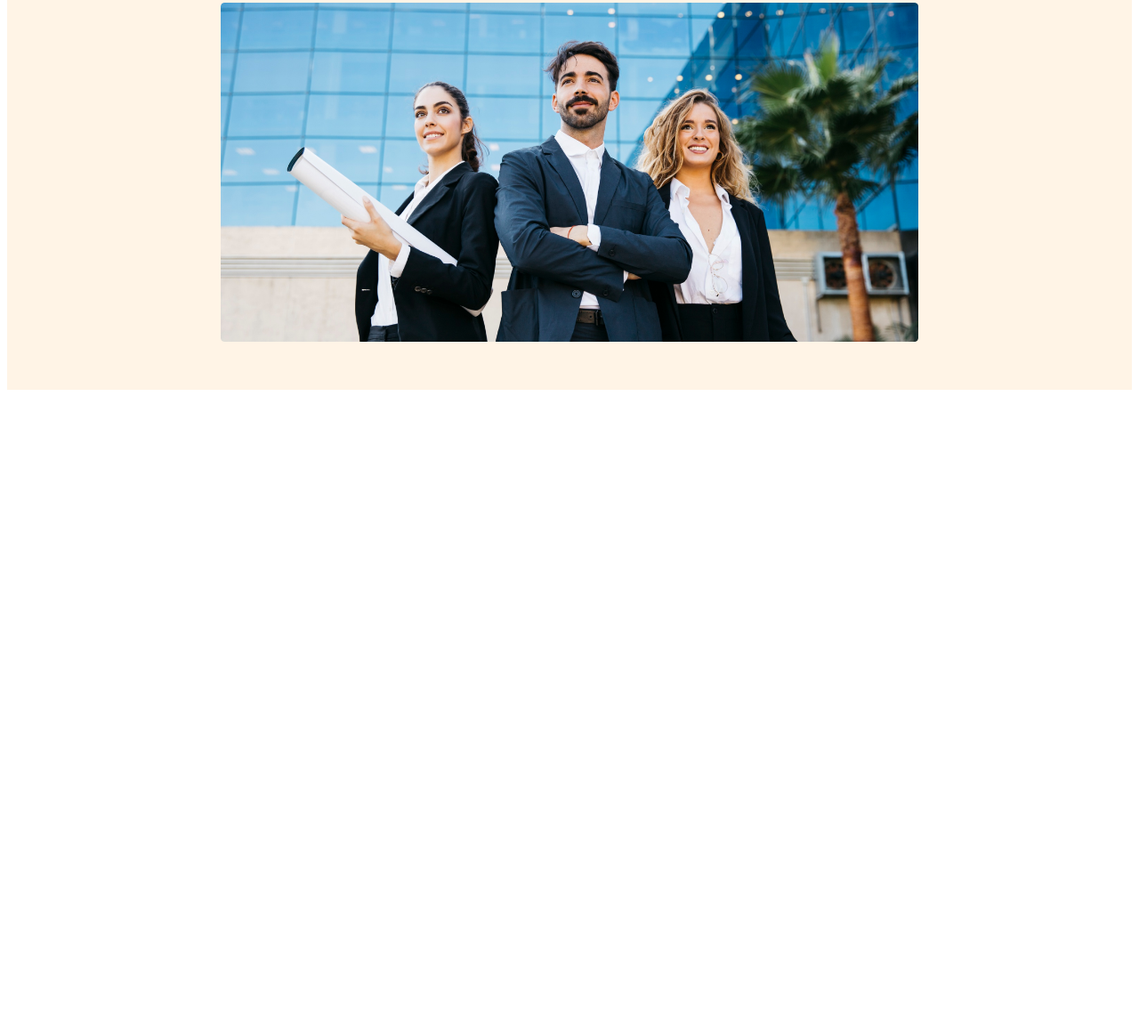
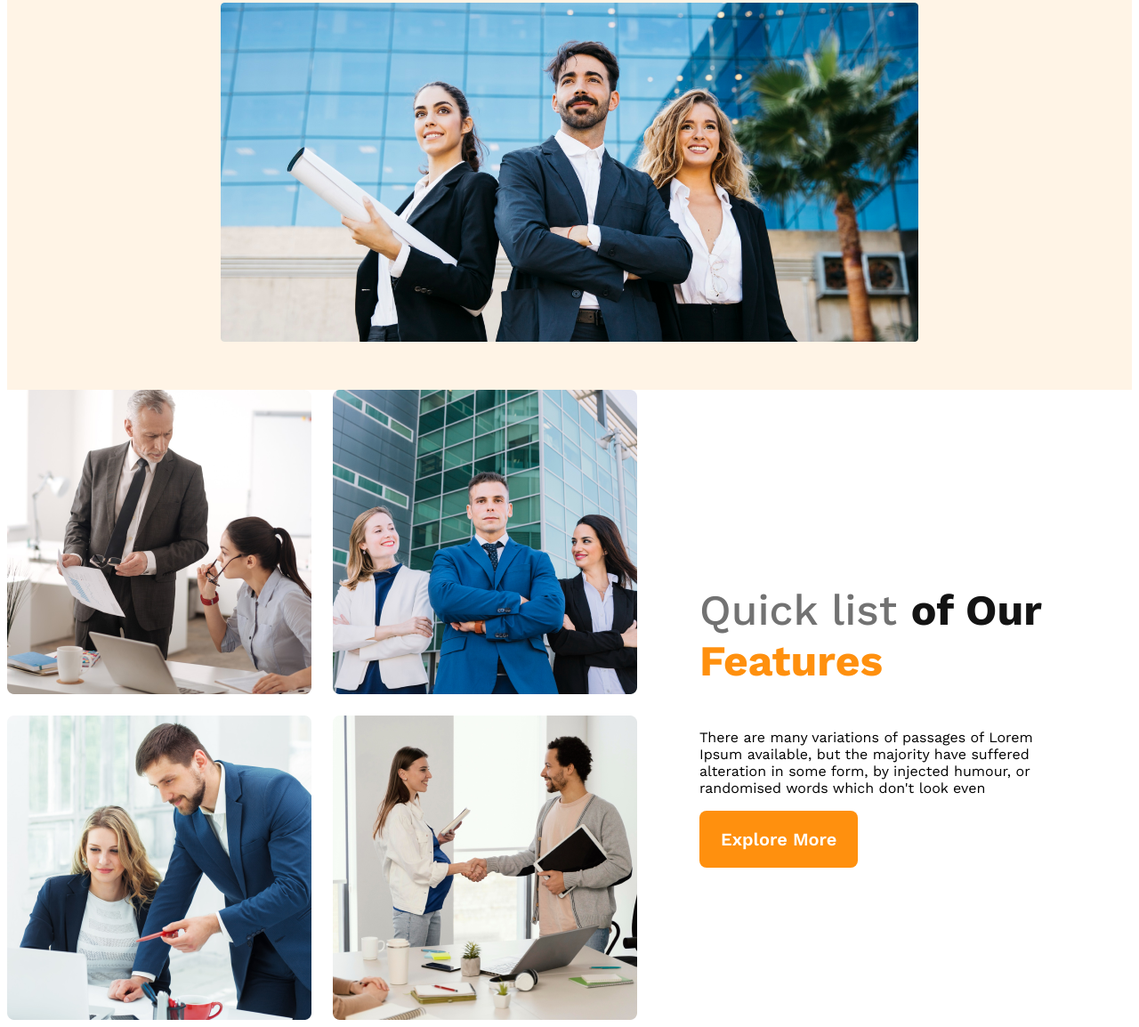
Before and after one commit to JHUMURph/G3-architec, a plain HTML site: page index.html in a window 1280 px wide. Shown: the part 598-1752 px from the top of the page at 89% size. Before the commit the page ends 1044 px from the top, so only its background shows below. Drawn offline with nearby package versions, Linux system fonts and the light colour scheme.

Commit message:
added feature section

```diff
--- a/index.html
+++ b/index.html
@@ -33,6 +33,22 @@
 
   </header>
   <main>
+    <!-- feature section -->
+    <section class="teams-container">
+      <div class="teams-img-container">
+        <img src="images/team1.png" alt="">
+        <img src="images/team2.png" alt="">
+        <img src="images/team3.png" alt="">
+        <img src="images/team4.png" alt="">
+
+      </div>
+      <div class="teams-description">
+        <h3  class="team-header" > <span class="quick">Quick list </span><span class="our">of Our</span><span class="feature"> Features</span></h3>
+        <p class="team-title">There are many variations of passages of Lorem Ipsum available, but the majority have suffered alteration in some form, by injected humour, or randomised words which don't look even</p>
+        <button class="btn-primary">Explore More</button>
+
+      </div>
+    </section>
 
   </main>
   <footer>
--- a/styles/style.css
+++ b/styles/style.css
@@ -93,3 +93,43 @@ nav  li{
       padding: 50px;
     }
   }
+  /* feature section */
+  main{
+    max-width: 1440px;
+    margin: 0 auto;
+  }
+  .teams-container{
+    display: flex;
+    align-items: center;
+
+  }
+  .teams-img-container{
+    display: grid;
+    grid-template-columns: repeat(2 , 1fr);
+    gap: 1.5rem;
+
+  }
+  .teams-description{
+    padding-left: 70px;
+    padding-right: 70px;
+
+  }
+  .team-header{
+    font-size: 3rem;
+
+  }
+  .quick{
+    color: #727272 ;
+    font-weight: 500;
+  }
+  .our{
+    color: #131313;
+    font-weight: 700;
+  }
+  .feature{
+    color: #FF900E;
+    font-weight: 700;
+  }
+  .team-title{
+
+  }
```
